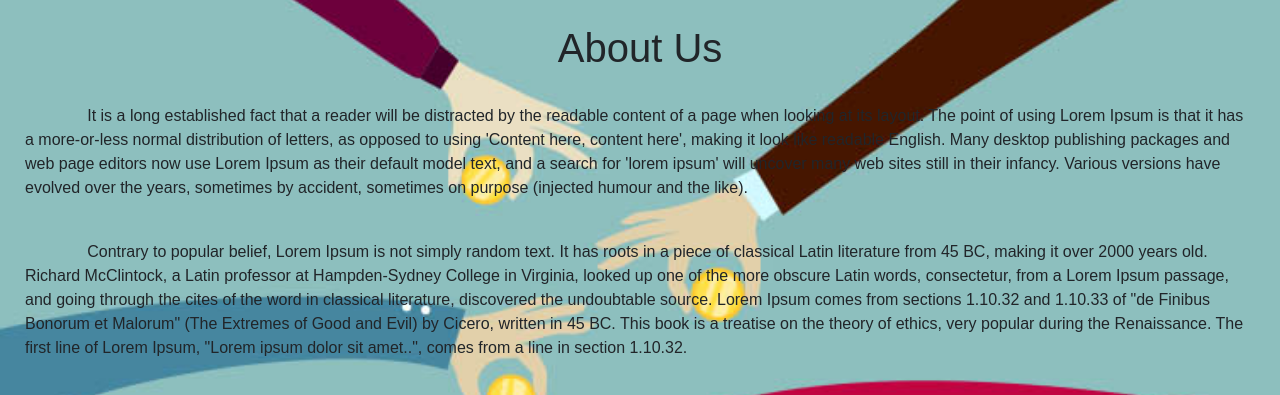
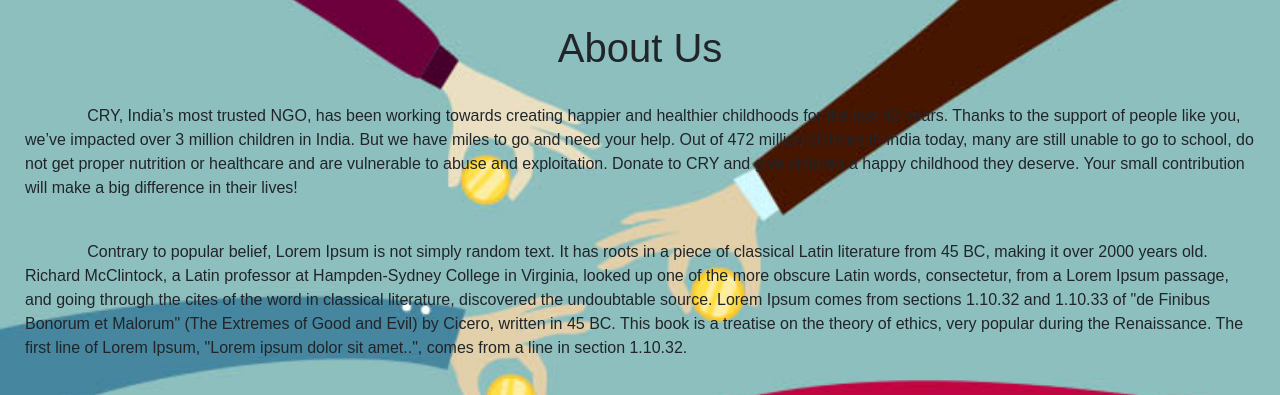
Before and after one commit to TrishaS1401/Donate-App, a Python web app: template templates/about.html in a window 1280 px wide. Shown: the part 56-451 px from the top of the page. Run offline with Jinja, Linux system fonts and the light colour scheme; the template is opened without the code that fills it, so the values that code supplies are empty; some web fonts are replaced.

Commit message:
final commit

```diff
--- a/templates/about.html
+++ b/templates/about.html
@@ -35,7 +35,9 @@
 <div class="container" style="font-family: 'Otomanopee One', sans-serif;">
   <br>
 <h1 align="center">About Us</h1><br>
- <p> &ensp; &ensp; &ensp; &ensp; &ensp; It is a long established fact that a reader will be distracted by the readable content of a page when looking at its layout. The point of using Lorem Ipsum is that it has a more-or-less normal distribution of letters, as opposed to using 'Content here, content here', making it look like readable English. Many desktop publishing packages and web page editors now use Lorem Ipsum as their default model text, and a search for 'lorem ipsum' will uncover many web sites still in their infancy. Various versions have evolved over the years, sometimes by accident, sometimes on purpose (injected humour and the like).</p><br>
+ <p> &ensp; &ensp; &ensp; &ensp; &ensp; CRY, India’s most trusted NGO, has been working towards creating happier and healthier childhoods for the last 42 years. Thanks to the support of people like you, we’ve impacted over 3 million children in India.
+But we have miles to go and need your help. Out of 472 million children in India today, many are still unable to go to school, do not get proper nutrition or healthcare and are vulnerable to abuse and exploitation.
+Donate to CRY and give children a happy childhood they deserve. Your small contribution will make a big difference in their lives!</p><br>
 <p>&ensp; &ensp; &ensp; &ensp; &ensp; Contrary to popular belief, Lorem Ipsum is not simply random text. It has roots in a piece of classical Latin literature from 45 BC, making it over 2000 years old. Richard McClintock, a Latin professor at Hampden-Sydney College in Virginia, looked up one of the more obscure Latin words, consectetur, from a Lorem Ipsum passage, and going through the cites of the word in classical literature, discovered the undoubtable source. Lorem Ipsum comes from sections 1.10.32 and 1.10.33 of "de Finibus Bonorum et Malorum" (The Extremes of Good and Evil) by Cicero, written in 45 BC. This book is a treatise on the theory of ethics, very popular during the Renaissance. The first line of Lorem Ipsum, "Lorem ipsum dolor sit amet..", comes from a line in section 1.10.32.</p><br>
 <p>&ensp; &ensp; &ensp; &ensp; &ensp; Lorem ipsum dolor sit amet, consectetur adipiscing elit, sed do eiusmod tempor incididunt ut labore et dolore magna aliqua. Ut enim ad minim veniam, quis nostrud exercitation ullamco laboris nisi ut aliquip ex ea commodo consequat. Duis aute irure dolor in reprehenderit in voluptate velit esse cillum dolore eu fugiat nulla pariatur. Excepteur sint occaecat cupidatat non proident, sunt in culpa qui officia deserunt mollit anim id est laborum.</p><br>
 <p>&ensp; &ensp; &ensp; &ensp; &ensp; Contrary to popular belief, Lorem Ipsum is not simply random text. It has roots in a piece of classical Latin literature from 45 BC, making it over 2000 years old. Richard McClintock, a Latin professor at Hampden-Sydney College in Virginia, looked up one of the more obscure Latin words, consectetur, from a Lorem Ipsum passage, and going through the cites of the word in classical literature, discovered the undoubtable source. Lorem Ipsum comes from sections 1.10.32 and 1.10.33 of "de Finibus Bonorum et Malorum" (The Extremes of Good and Evil) by Cicero, written in 45 BC. This book is a treatise on the theory of ethics, very popular during the Renaissance. The first line of Lorem Ipsum, "Lorem ipsum dolor sit amet..", comes from a line in section 1.10.32.</p><br>
```
